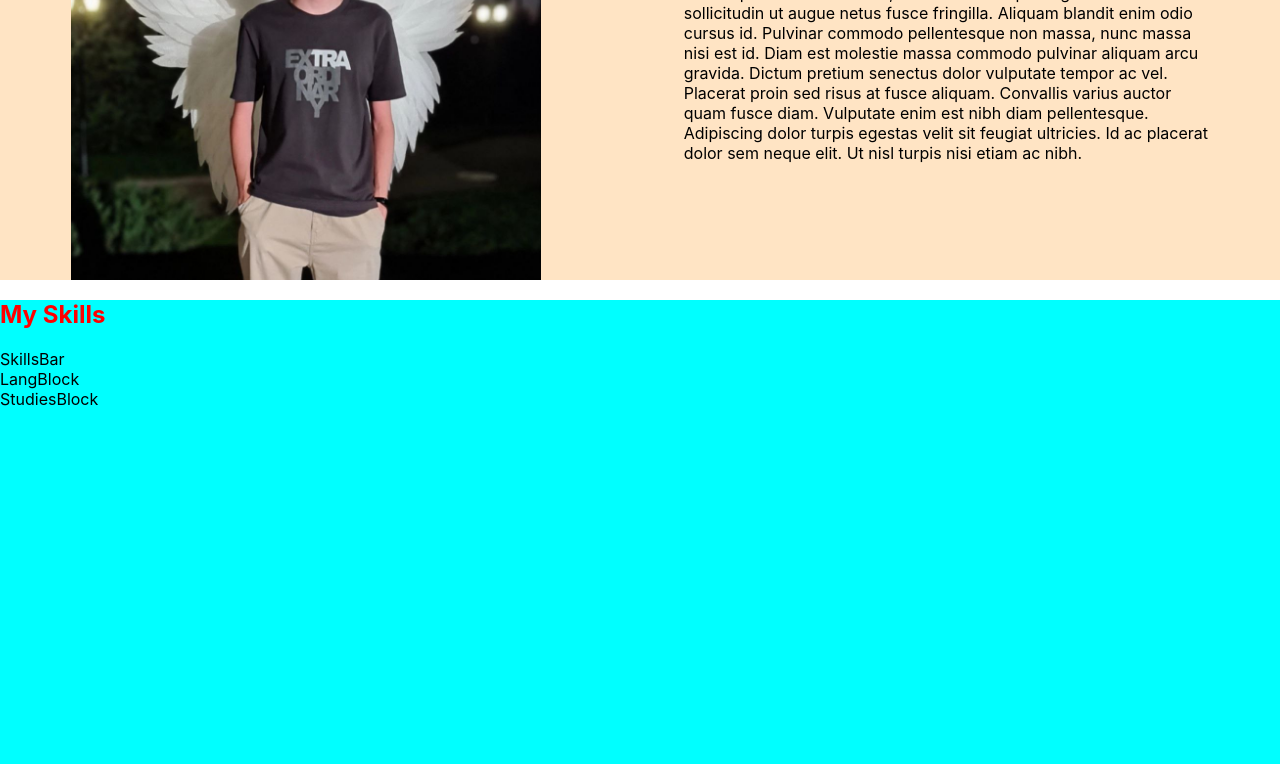
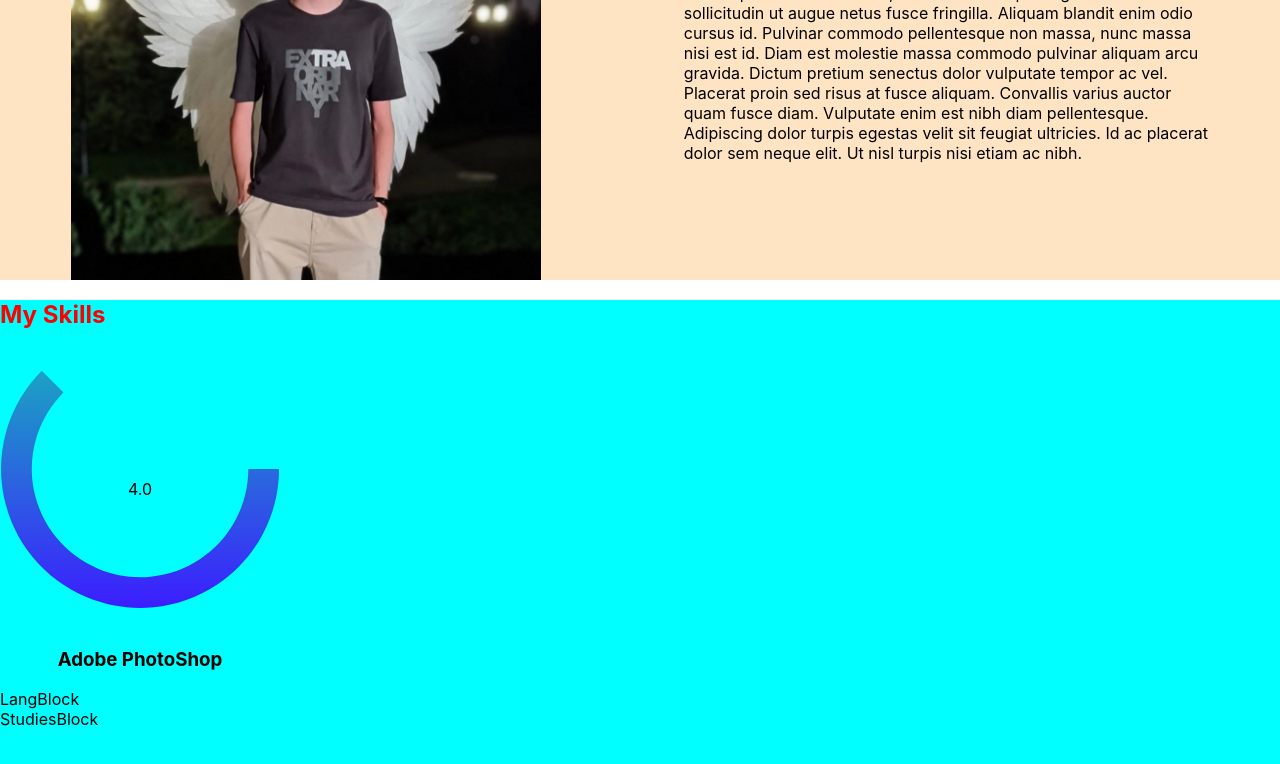
Before and after one commit to AndryGavrus/portfolio-project-my-version, a React app: page / in a window 1280 px wide. Shown: the part 1092-1856 px from the top of the page. Built offline with nearby package versions, Linux system fonts and the light colour scheme.

Commit message:
Add first ProgressBar

```diff
--- /dev/null
+++ b/src/layout/sections/skills/skillsBar/Skill.tsx
@@ -0,0 +1,35 @@
+import React from 'react'
+import styled from 'styled-components'
+import pb1 from '../../../../assets/images/skillsProgressSvg/PS_PB.svg'
+
+
+export const Skill = () => {
+    return (
+        <StyledSkill>
+            <ProgressBar>
+                <span>4.0</span>
+            </ProgressBar>
+            <SkillName>Adobe PhotoShop</SkillName>
+        </StyledSkill>)
+}
+
+const StyledSkill = styled.div`
+
+`
+
+const ProgressBar = styled.div`
+    display: flex;
+    justify-content: center;
+    align-items: center;
+
+    background-image: url(${pb1});
+    background-size: contain;
+    background-repeat: no-repeat;
+    background-position: center;
+    height: 280px;
+    width: 280px;
+`
+
+const SkillName = styled.h3`
+    text-align: center;
+`
--- a/src/layout/sections/skills/skillsBar/SkillsBar.tsx
+++ b/src/layout/sections/skills/skillsBar/SkillsBar.tsx
@@ -1,7 +1,16 @@
 import React from 'react'
+import styled from 'styled-components'
+import { Skill } from './Skill'
 
 export const SkillsBar = () => {
     return (
-        <div>SkillsBar</div>
+        <StyledSkillsBar>
+            <Skill/>
+        </StyledSkillsBar>
     )
 }
+
+const StyledSkillsBar = styled.div`
+    display: flex;
+    flex-grow: 1;
+`
```
Also changed, not shown: src/assets/images/skillsProgressSvg/PS_PB.svg (added).
